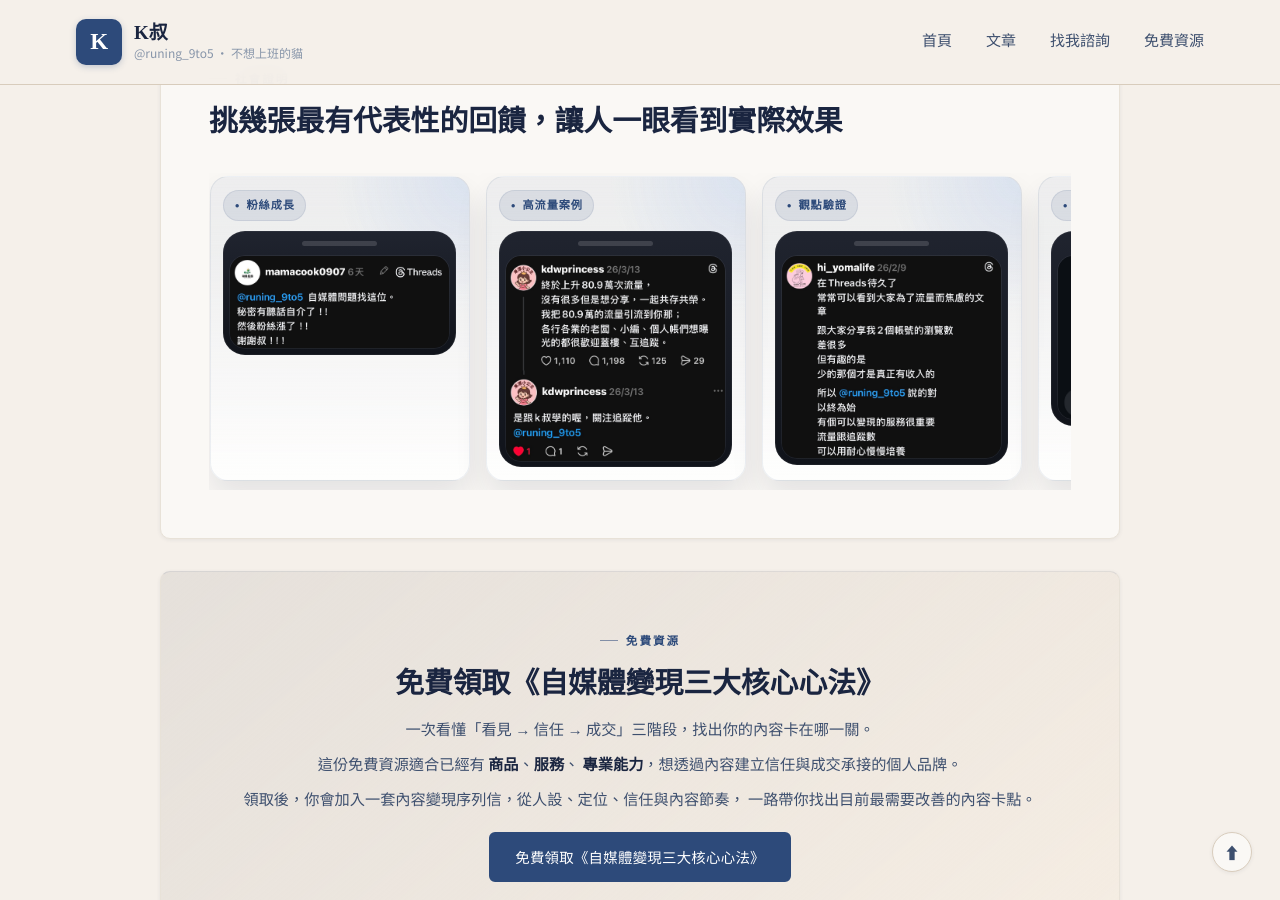
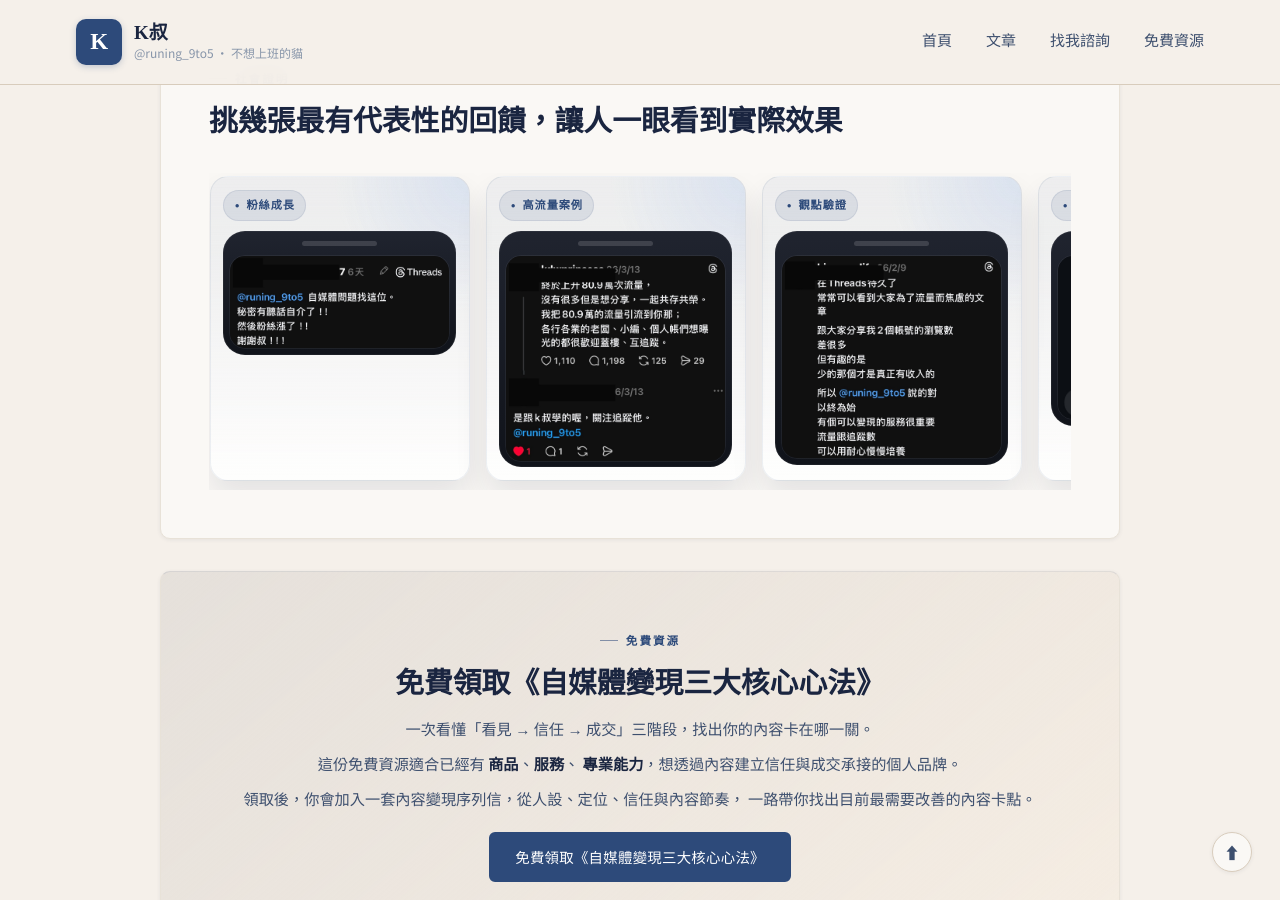
Before and after one commit to KenHAI666/Runing9TO5, a Jekyll site: the page built from index.md, in a window 1280 px wide and 900 px high, scrolled down 4695 px. Built offline with Jekyll 4.4.1, drawn with Linux system fonts in a browser that asks for light colours.

Commit message:
D9: mask avatars/handles on 4 homepage proof images
K叔 decided feedback screenshots must hide avatars and account
names/handles before use. Solid black blocks applied on
IMG_9410/9416/9417; IMG_9817 has no avatar/handle chrome.
Also drop unverified「學員」from image alts.

```diff
--- a/index.md
+++ b/index.md
@@ -174,7 +174,7 @@
           <span class="proof-shot-tag">粉絲成長</span>
         </div>
         <div class="proof-shot-frame">
-          <img src="/assets/images/testimonials/IMG_9410.jpeg" alt="學員回饋：自媒體問題找這位，然後粉絲漲了。">
+          <img src="/assets/images/testimonials/IMG_9410.jpeg" alt="回饋截圖：自媒體問題找這位，然後粉絲漲了（頭像與帳號已遮罩）。">
         </div>
       </figure>
 
@@ -183,7 +183,7 @@
           <span class="proof-shot-tag">高流量案例</span>
         </div>
         <div class="proof-shot-frame">
-          <img src="/assets/images/testimonials/IMG_9416.JPG" alt="學員回饋：上升 80.9 萬次流量，並把流量引到 K叔。">
+          <img src="/assets/images/testimonials/IMG_9416.JPG" alt="回饋截圖：上升 80.9 萬次流量，並把流量引到 K叔（頭像與帳號已遮罩）。">
         </div>
       </figure>
 
@@ -192,7 +192,7 @@
           <span class="proof-shot-tag">觀點驗證</span>
         </div>
         <div class="proof-shot-frame">
-          <img src="/assets/images/testimonials/IMG_9417.jpeg" alt="學員回饋：粉絲少的帳號反而真正有收入。">
+          <img src="/assets/images/testimonials/IMG_9417.jpeg" alt="回饋截圖：粉絲少的帳號反而真正有收入（頭像與帳號已遮罩）。">
         </div>
       </figure>
 
@@ -201,7 +201,7 @@
           <span class="proof-shot-tag">變現結果</span>
         </div>
         <div class="proof-shot-frame">
-          <img src="/assets/images/testimonials/IMG_9817.jpeg" alt="學員回饋：一個月漲粉 300 人，並成功變現。">
+          <img src="/assets/images/testimonials/IMG_9817.jpeg" alt="回饋截圖：一個月漲粉 300 人，並成功變現（對話截圖，無公開帳號頭像）。">
         </div>
       </figure>
     </div>
```
Also changed, not shown: assets/images/testimonials/IMG_9410.jpeg, assets/images/testimonials/IMG_9416.JPG, assets/images/testimonials/IMG_9417.jpeg, assets/images/testimonials/IMG_9817.jpeg.
